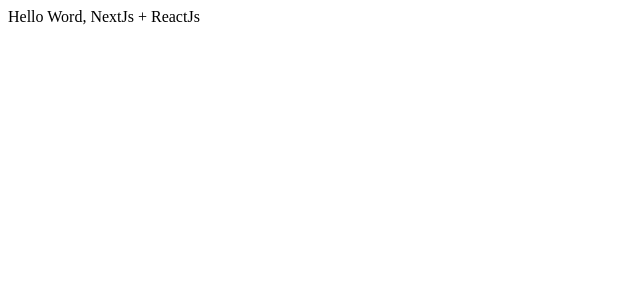
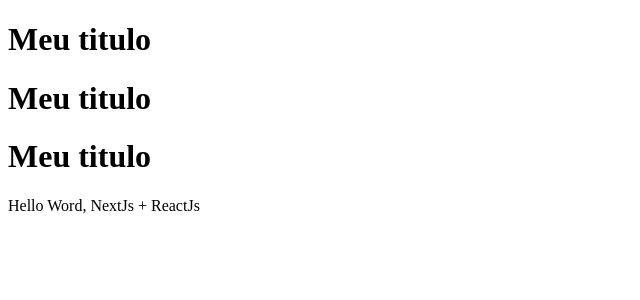
Before and after one commit to gabriel-nogueiramelo/ReactJs-NextJs-exemplos, a Next.js app: page / in a window 1280 px wide. Shown: the top 300 px of the page, without its empty margins (0-640 px from the left). Built offline with nearby package versions, Linux system fonts and the light colour scheme.

Commit message:
criado primeiro componentereact jsx

```diff
--- a/pages/index.js
+++ b/pages/index.jsx
@@ -1,6 +1,11 @@
+import Title from '../src/componentes/title/Title'
+
 function HomePage () {
   return (
     <div>
+      <Title />
+      <Title />
+      <Title />
       Hello Word, NextJs + ReactJs
     </div>
   )
--- /dev/null
+++ b/src/componentes/title/Title.jsx
@@ -0,0 +1,7 @@
+function Title () {
+  return (
+    <h1>Meu titulo</h1>
+  )
+}
+
+export default Title
```
